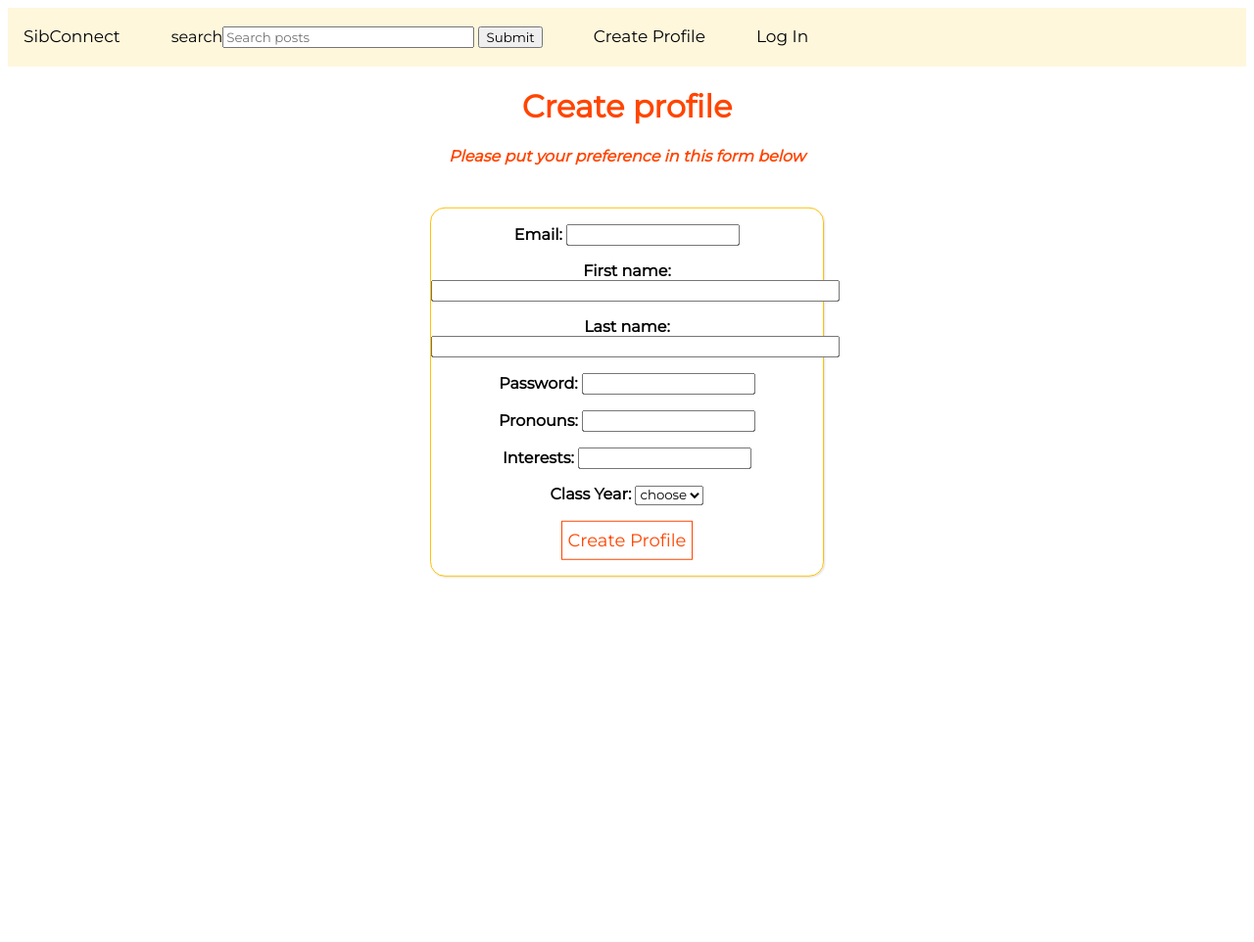
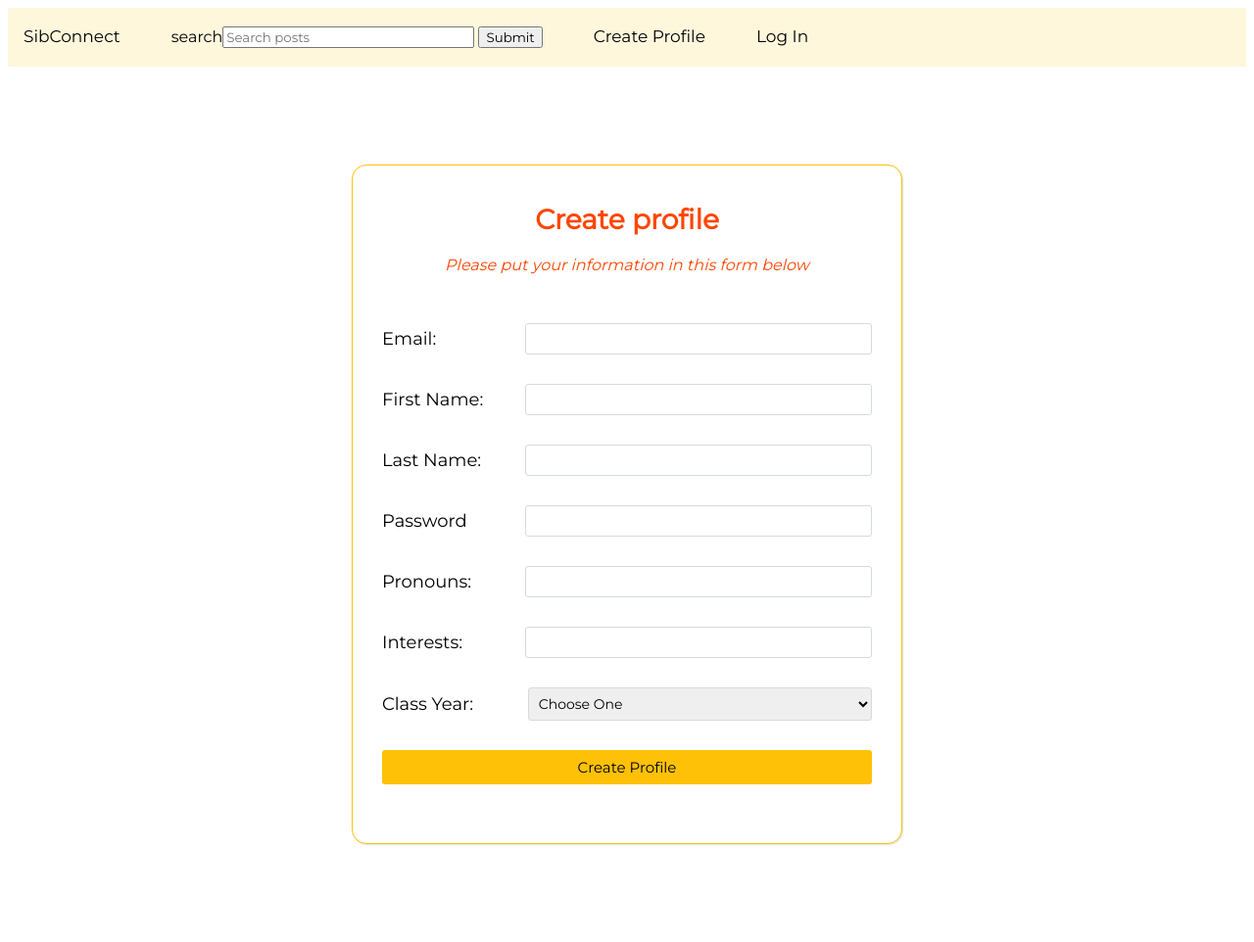
Before and after one commit to amandakcheung/SibConnect, a Flask app: page /create_profile/ in a window 1280 px wide. Shown: the whole page at 98% size. Before the commit the page ends 590 px from the top, so only its background shows below. Run offline with Flask 2, Linux system fonts and the light colour scheme; the visitor is signed in with stand-in values (Sample User, id 1).

Commit message:
updated log in & create profile front-end design and fixed the class year issue; added the uid in session so  create profile redirects to home page after logging in

```diff
--- a/app.py
+++ b/app.py
@@ -59,6 +59,8 @@ def create_profile():
         first = info.get('first_name')
         last = info.get('last_name')
         passwd = info.get('password')
+        print("print passwd for profile creating")
+        print(passwd)
         #create hashing for password
         hashed = bcrypt.hashpw(passwd.encode('utf-8'),
                            bcrypt.gensalt())
@@ -67,16 +69,18 @@ def create_profile():
         print(passwd, type(passwd), hashed, stored)
         pronouns = info.get('pronouns')
         interests = info.get('interests')
-        class_year = info.get('class year')
+        class_year = info.get('class_year')
+        print("print class year for profile creating")
+        print(class_year)
         sibconn.create_profile(conn, email, first, last, hashed, pronouns, class_year, interests)
-        # uid = sibconn.get_last_pid(conn)
-        # uid = uid.get('last_insert_id')
-        # session['uid'] = uid
+        print("print email for profile creating")
         print(email)
         email = str(email)
         uid = sibconn.get_uid(conn,email)
         uid = uid.get('uid')
+        print("print uid for profile creating")
         print(uid)
+        session['uid'] = uid
         return redirect(url_for('display_user'))
 
 @app.route('/login/', methods=["GET", "POST"])
--- a/static/style.css
+++ b/static/style.css
@@ -71,7 +71,7 @@
   display: none;
   position: absolute;
   background-color: #f9f9f9;
-  min-width: 160px;
+  min-width: 120px;
   box-shadow: 16px 8px 16px 16px rgba(0,0,0,0.2);
   z-index: 1;
 }
@@ -84,11 +84,14 @@
   text-decoration: none;
   display: block;
   text-align: left;
+  font-size: 17px;
+  border-radius: 0px;
+  margin-right: 0;
 }
 
 /* Add a grey background color to dropdown links on hover */
 .dropdown-content a:hover {
-  background-color: #ddd;
+  background-color: #fec00723;
 }
 
 /* Show the dropdown menu on hover */
@@ -134,16 +137,14 @@
 /* Change the color of buttons on hover */
 .Menu button:hover {
   background-color: white;
-  color: #fea307;
+  color: orangered;
   border: 2px solid #fec107;
   font-size: 25px;
 }
 
 /* CSS for event pubbing form */
-/* .outer_wrapper{
-  background:#fec107;
-} */
 
+/* the outter wrap div of the form */
 .wrapper{
   max-width: 800px;
   width:600px;
@@ -156,25 +157,27 @@
   border-radius: 15px;
 }
 
+/* title of the form */
 .wrapper .title{
   font-size:28px;
   font-weight: 700;
   margin-bottom: 25px;
   color: orangered;
   text-align: center;
-
 }
 
 .wrapper form{
   width: 100%;
 }
 
+/* each section (row) of the pub event form */
 .wrapper form .input_field{
   margin-bottom: 30px;
   display: flex;
   align-items: center;
 }
 
+/* pub event input field label */
 .wrapper form .input_field label{
   width: 400px;
   color: black;
@@ -183,6 +186,7 @@
   font-weight: 400;
 }
 
+/* input field of the form */
 .wrapper form .input_field .input,
 .wrapper form .input_field .textarea,
 .wrapper form .input_field .custom_select{
@@ -195,22 +199,30 @@
   transition: all 0.3s ease;
 }
 
+/* for description */
 .wrapper form .input_field .textarea{
   resize:none;
   height:125px;
 }
 
-.wrapper form .input_field .radio_btn{
+/* radio button text label */
+#event_location .radio_btn,
+#event_recur .radio_btn{
   float: right;
+  font-size: 16px;
 }
 
+/* radio button wrapper div for location */
+#event_location{
+  margin-left: 150px;
+}
 
-/* .wrapper form .input_field .custom_select{
-  position: relative;
-  width: 20%;
-  height: 30px;
-} */
+/* radio button wrapper div for recurring */
+#event_recur{
+  margin-left: 140px;
+}
 
+/* event form subumit button */
 .wrapper form .input_field .event_btn{
   width: 100%;
   padding: 8px 10px;
@@ -222,48 +234,110 @@
   border-radius: 3px;
 }
 
+/* event form subumit button hover state */
 .wrapper form .input_field .event_btn:hover{
-  background: #fe8f07;
+  background-color: white;
+  color: orangered;
+  border: 1.5px solid #fec107;
+  transition: 0.3s;
 }
 
 /* end of event-form css */
 
 /* style for login form */
+
+/* the outter wrap div of the log inform */
 .profile_div{
-  text-align: center;
-  color: orangered;
-  font-weight: bolder;
-}
-
-.intro {
-  text-align: center;
-  color: orangered;
-}
-
-#login-form{
-  position: absolute;
-  top: 50%;
-  left: 50%;
-  transform: translate(-50%,-50%);
-  color: black;
-  font-weight: 800;
+  max-width: 800px;
+  width:400px;
+  background-color: #fff;
+  margin: 200px auto;
+  padding: 30px;
+  padding-top: 10px;
   box-shadow: 1px 1px 2px rgba(0,0,0,0.125);
   border: 1.5px solid #fec107;
   border-radius: 15px;
-  width: 400px;
 }
 
-.profile_btn{
-  height: 40px;
-  border: 1px solid;
-  background: white;
+#profile_id_div{
+  margin: 100px auto;
+  width:500px;
+}
+
+/* login form title */
+.profile_div .title{
+  font-size:28px;
+  font-weight: 700;
+  margin-bottom: 20px;
+  color: orangered;
+  text-align: center;
+}
+
+/* login form description */
+.profile_div .intro{
+  text-align: center;
+  color: orangered;
+  margin-bottom: 50px;
+}
+
+/* input field of the form */
+.profile_div #login-form .input_field .input,
+.profile_div #create-profile-form .input_field .input,
+.profile_div #create-profile-form .input_field .custom_select{
+  width: 100%;
+  outline:None;
+  border: 1px solid #d5dbd9;
+  font-size: 14px;
+  padding: 6px 6px;
+  border-radius: 3px;
+  transition: all 0.3s ease;
+}
+
+
+/* each section (row) of the log in form */
+#login-form .input_field,
+#create-profile-form .input_field{
+  margin-bottom: 30px;
+  display: flex;
+  align-items: center;
+}
+
+/* log in form input field label */
+#login-form .input_field label,
+#create-profile-form .input_field label{
+  width: 200px;
+  color: black;
+  margin-right: 10px;
   font-size: 18px;
-  color:orangered;
+  font-weight: 400;
+}
+
+
+/* login form subumit button */
+#login-form .input_field .profile_btn,
+#create-profile-form .input_field .profile_btn{
+  width: 100%;
+  padding: 8px 10px;
+  font-size: 15px;
+  border:0;
+  background: #fec107;
+  color: black;
+  cursor: pointer;
+  border-radius: 3px;
+}
+
+/* event form subumit button hover state */
+#login-form .input_field .login_btn:hover,
+#create-profile-form .input_field .profile_btn:hover{
+  background-color: white;
+  color: orangered;
+  border: 1.5px solid #fec107;
+  transition: 0.3s;
 }
 
 /* style for create profile form */
 
-#create-profile-form{
+/* #create-profile-form{
   position: absolute;
   top: 50%;
   left: 50%;
@@ -273,4 +347,4 @@
   border: 1.5px solid #fec107;
   border-radius: 15px;
   width: 400px;
-}
+} */
--- a/templates/all_posts.html
+++ b/templates/all_posts.html
@@ -1,4 +1,4 @@
-{% extends "base.html" %}
+{% extends "base_login.html" %}
 {% block main %}
 <h1>All Posts</h1>
 
--- a/templates/create-profile.html
+++ b/templates/create-profile.html
@@ -1,49 +1,57 @@
 {% extends "base.html" %}
 {% block main %}
-<div class="profile_div">
-  <h1>Create profile</h1>
-  <p class="intro"> <em>Please put your preference in this form below</em></p>
-
-
+<div class="profile_div" id="profile_id_div">
+  <p class="title">Create profile</p>
+  <p class="intro"> <em>Please put your information in this form below</em></p>
   <form id="create-profile-form"
       method="post"
       action="{{url_for('create_profile')}}">
+      <div class = "input_field">
+        <label for="create_profile_email">Email: </label>
+        <input required class = input id="create_profile_email" name="email" rows="1" cols="30"></input>
+      </div>
 
-  <p><label>Email:
-    <input required name="email" rows="1" cols="50"></input>
-  </label></p>
+      <div class = "input_field">
+        <label for="create_profile_first">First Name: </label>
+        <input required type="text" class = input id="create_profile_first" name="first_name" rows="1" cols="30"></input>
+      </div>
 
-  <p><label>First name:
-    <input required type="text" name="first_name" size="50"></label></p>
+      <div class = "input_field">
+        <label for="create_profile_last">Last Name: </label>
+        <input required type="text" class = input id="create_profile_last" name="last_name" rows="1" cols="30"></input>
+      </div>
 
-  <p><label>Last name:
-    <input required type="text" name="last_name" size="50"></label></p>
+      <div class = "input_field">
+        <label for="create_profile_pwd">Password </label>
+        <input required type="text" class = input id="create_profile_pwd" name="password" rows="1" cols="30"></input>
+      </div>
 
-  <p><label>Password:
-      <input required type="text" name="password"></label></p>
+      <div class = "input_field">
+        <label for="create_profile_pronouns">Pronouns: </label>
+        <input required type="text" class = input id="create_profile_pronoun" name="pronouns" rows="1" cols="30"></input>
+      </div>
 
-  <p><label>Pronouns:
-    <input required type="text" name="pronouns" rows="1" cols="50"></input>
-  </label></p>
+      <div class = "input_field">
+        <label for="create_profile_interests">Interests: </label>
+        <input required type="text" class = input id="create_profile_interests" name="interests" rows="1" cols="30"></input>
+      </div>
 
-  <p><label>Interests:
-    <input required type="text" name="interests" rows="1" cols="50"></input>
-  </label></p>
+      <div class = "input_field">
+        <label>Class Year: </label>
+        <select required name="class_year" class = custom_select>
+            <option value='none'>Choose One</option>
+            <option value="2026">2026</option>
+            <option value="2025">2025</option>
+            <option value="2024">2024</option>
+            <option value="2023">2023</option>
+            <option value="Alum">Alum</option>
+        </select>
+    </div>
 
-  <p><label>Class Year:
-      <select required name="class_year">
-          <option value="">choose</option>
-          <option>2026</option>
-          <option>2025</option>
-          <option>2024</option>
-          <option>2023</option>
-          <option>Alum</option>
-      </select>
-  </label></p>
-
-  <p><input class = profile_btn type="submit" value="Create Profile">
+    <div class ="input_field">
+      <input class = profile_btn type="submit" value="Create Profile">
+    </div>
 
   </form>
-
 </div>
 {% endblock %}
--- a/templates/posts.html
+++ b/templates/posts.html
@@ -1,3 +1,6 @@
+
+
+
 {% extends "base.html" %}
 {% block main %}
 <h1>Posts for {{category}}</h1>
--- a/templates/seeking-form.html
+++ b/templates/seeking-form.html
@@ -38,7 +38,7 @@
       </select>
     </div>
     <div class = "input_field">
-      <label for="seek_desc"> Description (add the specific location in the description): </label>
+      <label for="seek_desc"> Description (include specific location): </label>
       <textarea required name="description" id = "seek_desc"
       class = textarea rows="5" cols="30"></textarea>
     </div>
```
Also changed, not shown: templates/event-form.html (+14 -14 lines), templates/log-in.html (+14 -10 lines), templates/update-profile.html (+5 -5 lines), 1 other file.
